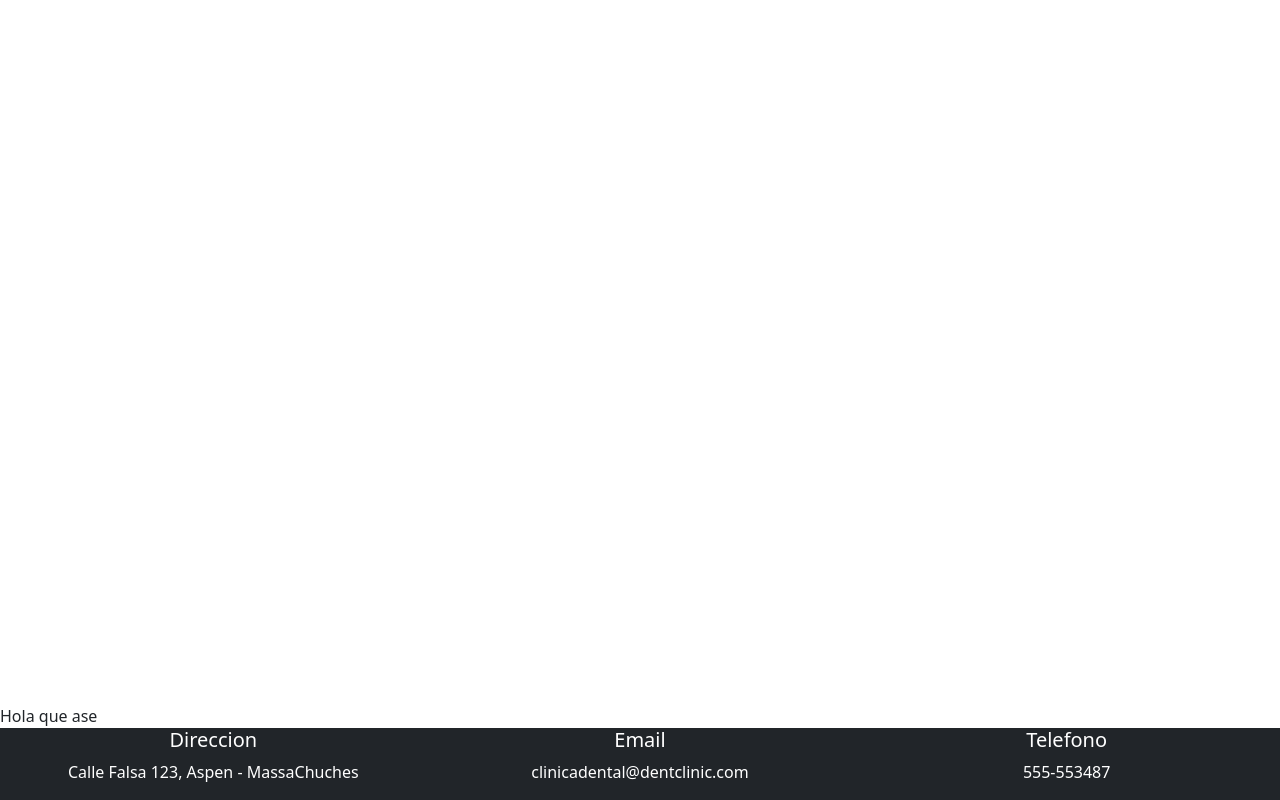
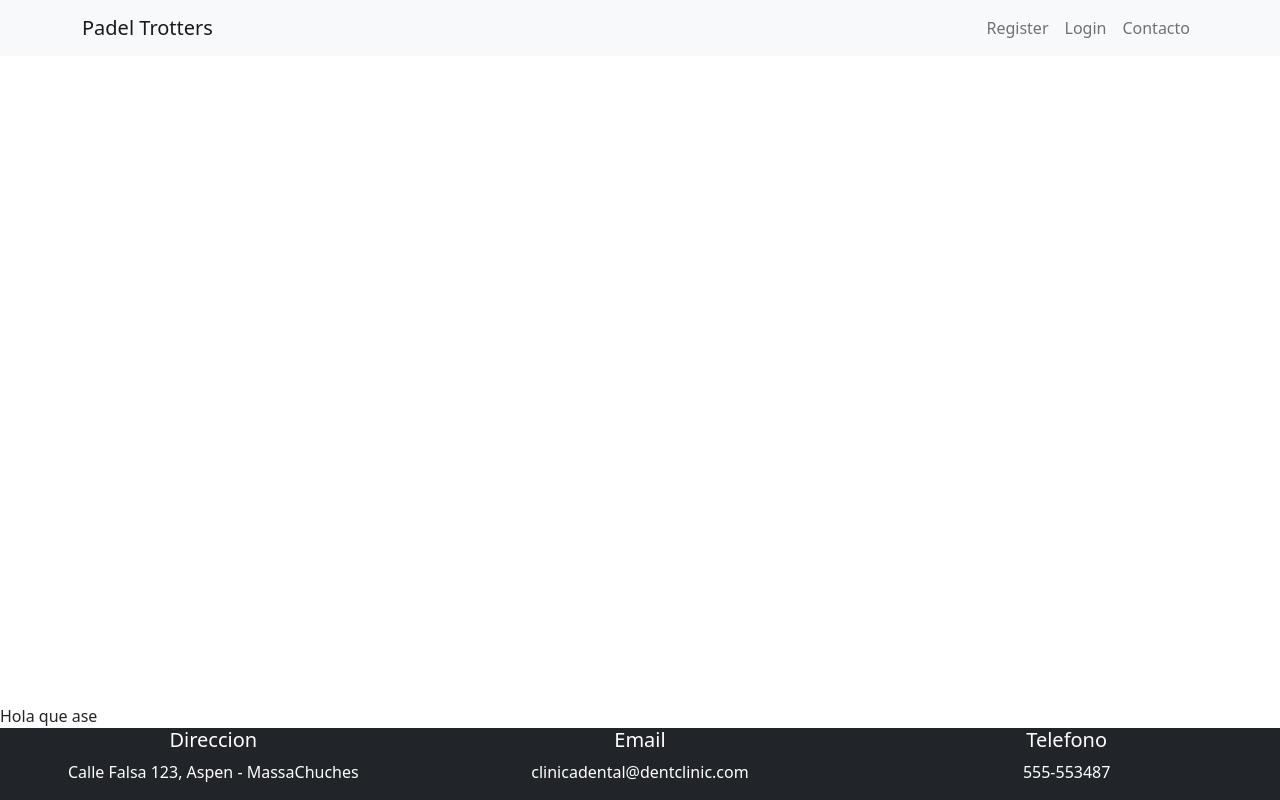
Before and after one commit to s0usaa/dav-fsd-geekshub-front-final, a React (Vite) app in the folder padel-trotters/: page / in a window 1280 px wide. Built offline with nearby package versions, Linux system fonts and the light colour scheme.

Commit message:
feat: footer y navbar provisionales para empezar a traer cosas del backend

```diff
--- a/padel-trotters/src/components/navbar/Navbar.jsx
+++ b/padel-trotters/src/components/navbar/Navbar.jsx
@@ -1,7 +1,91 @@
-import React from 'react'
+import React from "react";
+import Container from "react-bootstrap/Container";
+import Nav from "react-bootstrap/Nav";
+import Navbar from "react-bootstrap/Navbar";
+import NavDropdown from "react-bootstrap/NavDropdown";
 
-export const Navbar = () => {
+export const NavBar = () => {
   return (
-    <div>Navbar</div>
-  )
-}
+    <Navbar collapseOnSelect expand="lg" bg="light" variant="light" fixed="top" >
+      <Container>
+        <Navbar.Brand href="#home">Padel Trotters</Navbar.Brand>
+        <Navbar.Toggle aria-controls="responsive-navbar-nav" />
+        <Navbar.Collapse id="responsive-navbar-nav">
+          <Nav className="me-auto">
+          </Nav>
+          <Nav>
+            <Nav.Link href="#deets">Register</Nav.Link>
+            <Nav.Link eventKey={2} href="#memes">Login</Nav.Link>
+            <Nav.Link eventKey={2} href="#memes">Contacto</Nav.Link>
+          </Nav>
+        </Navbar.Collapse>
+      </Container>
+    </Navbar>
+    // <Navbar collapseOnSelect expand="lg" bg="dark" variant="dark" fixed="top">
+    //   <Container fluid>
+    //     <Navbar.Brand as={Link} to="/">
+    //       Padel Trotters
+    //     </Navbar.Brand>
+    //     <Navbar.Toggle aria-controls="navbarScroll" />
+    //     <Navbar.Collapse id="navbarScroll">
+    //       <Nav className="me-auto">
+    //         <Nav.Link href="#features">Features</Nav.Link>
+    //         <Nav.Link href="#pricing">Pricing</Nav.Link>
+    //         <NavDropdown title="Dropdown" id="collasible-nav-dropdown">
+    //           <NavDropdown.Item href="#action/3.1">Action</NavDropdown.Item>
+    //           <NavDropdown.Item href="#action/3.2">
+    //             Another action
+    //           </NavDropdown.Item>
+    //           <NavDropdown.Item href="#action/3.3">Something</NavDropdown.Item>
+    //           <NavDropdown.Divider />
+    //           <NavDropdown.Item href="#action/3.4">
+    //             Separated link
+    //           </NavDropdown.Item>
+    //         </NavDropdown>
+    //       </Nav>
+    //       <Nav>
+    //         {!credentialsRdx.credentials.usuario ? (
+    //           <>
+    //             <Nav.Link as={Link} to={"/"}>
+    //               Login
+    //             </Nav.Link>
+    //             <Nav.Link as={Link} to={"/"}>
+    //               Register
+    //             </Nav.Link>
+    //           </>
+    //         ) : credentialsRdx.credentials.usuario.roleId === 1 ? (
+    //           <>
+    //             <NavDropdown title="Admin">
+    //               <NavDropdown.Item as={Link} to={"/users"}>
+    //                 Admin
+    //               </NavDropdown.Item>
+    //             </NavDropdown>
+    //             <Nav.Link as={Link} to={"/"}>
+    //               Home
+    //             </Nav.Link>
+    //             <Nav.Link as={Link} to={"/"} onClick={() => logout()}>
+    //               Logout
+    //             </Nav.Link>
+    //           </>
+    //         ) : credentialsRdx.credentials.usuario.roleId === 2 ? (
+    //           <>
+    //             <NavDropdown title="Doctor">
+    //               <NavDropdown.Item as={Link} to={"/appointmentDr"}>
+    //                 Usuarios
+    //               </NavDropdown.Item>
+    //             </NavDropdown>
+    //             <Nav.Link as={Link} to={"/"} onClick={() => logout()}>
+    //               Logout
+    //             </Nav.Link>
+    //           </>
+    //         ) : (
+    //           <Nav.Link as={Link} to={"/"} onClick={() => logout()}>
+    //             Logout
+    //           </Nav.Link>
+    //         )}
+    //       </Nav>
+    //     </Navbar.Collapse>
+    //   </Container>
+    // </Navbar>
+  );
+};
--- a/padel-trotters/src/layout/MainApp.jsx
+++ b/padel-trotters/src/layout/MainApp.jsx
@@ -2,10 +2,12 @@ import React from 'react';
 import './MainApp.css';
 import { Body } from './body/Body';
 import { Footer } from '../components/footer/Footer';
+import { NavBar } from '../components/navbar/Navbar';
 
 export const MainApp = () => {
   return (
     <>
+    <NavBar/>
     <Body/>
     <Footer/>
     </>
```
Also changed, not shown: padel-trotters/src/services/detailSlice.js (added, +23 -0 lines), padel-trotters/src/services/userSlice.js (added, +29 -0 lines).
